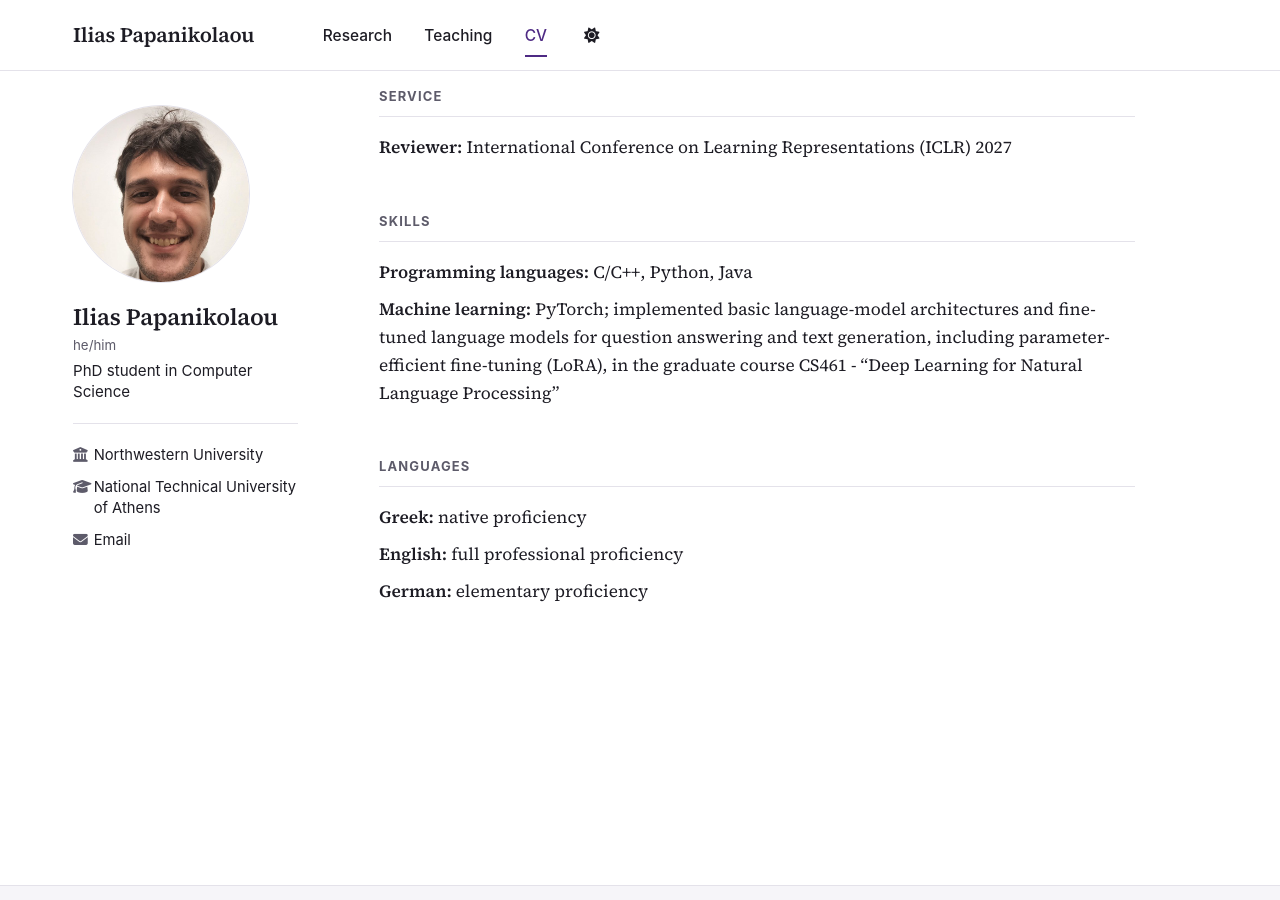
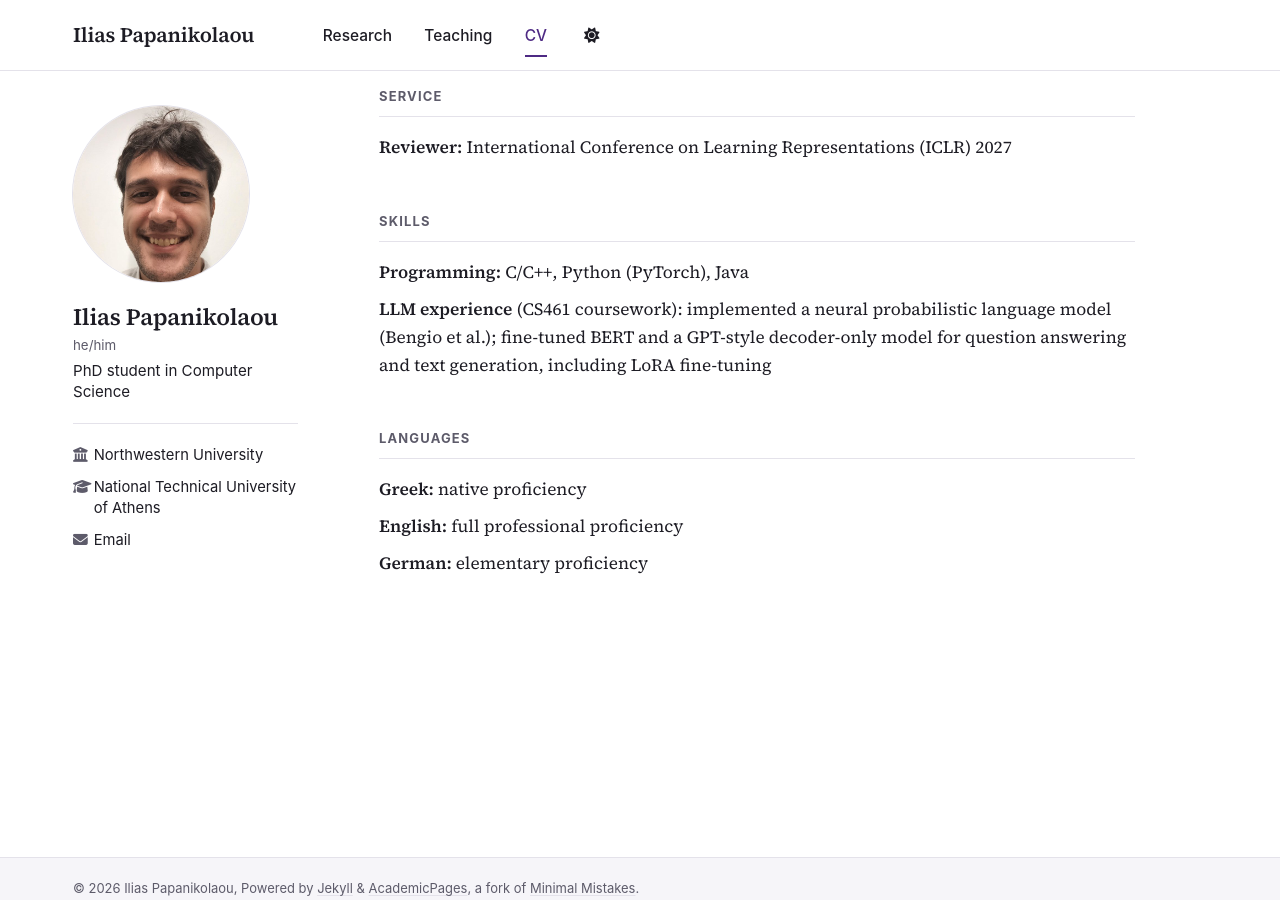
Before and after one commit to iliaspap/iliaspap.github.io, a Jekyll site: the page built from _pages/cv.md, in a window 1280 px wide and 900 px high, scrolled down 925 px. Built offline with Jekyll 4.4.1, drawn with Linux system fonts in a browser that asks for light colours.

Commit message:
Add arXiv link for the NeurIPS 2025 paper and specific LLM experience
- Research: the NeurIPS 2025 paper links to arXiv (2512.01150), next to
  its Google Scholar link.
- CV page: PyTorch is listed with Python, and the language-model line now
  names what was done in CS461 (a neural probabilistic language model,
  fine-tuning BERT and a GPT-style decoder-only model, LoRA).
- The downloadable CV PDF is refreshed with the same changes.

Co-Authored-By: Claude <noreply@anthropic.com>
Claude-Session: https://claude.ai/code/session_019nJfsAzp6agxkFNbm5qQiZ

```diff
--- a/_pages/cv.md
+++ b/_pages/cv.md
@@ -64,8 +64,8 @@ redirect_from:
 
 <h2 class="section-label">Skills</h2>
 <ul class="plain-list">
-  <li><strong>Programming languages:</strong> C/C++, Python, Java</li>
-  <li><strong>Machine learning:</strong> PyTorch; implemented basic language-model architectures and fine-tuned language models for question answering and text generation, including parameter-efficient fine-tuning (LoRA), in the graduate course CS461 - &ldquo;Deep Learning for Natural Language Processing&rdquo;</li>
+  <li><strong>Programming:</strong> C/C++, Python (PyTorch), Java</li>
+  <li><strong>LLM experience</strong> (CS461 coursework): implemented a neural probabilistic language model (Bengio et al.); fine-tuned BERT and a GPT-style decoder-only model for question answering and text generation, including LoRA fine-tuning</li>
 </ul>
 
 <h2 class="section-label">Languages</h2>
```
Also changed, not shown: 2 other files.
